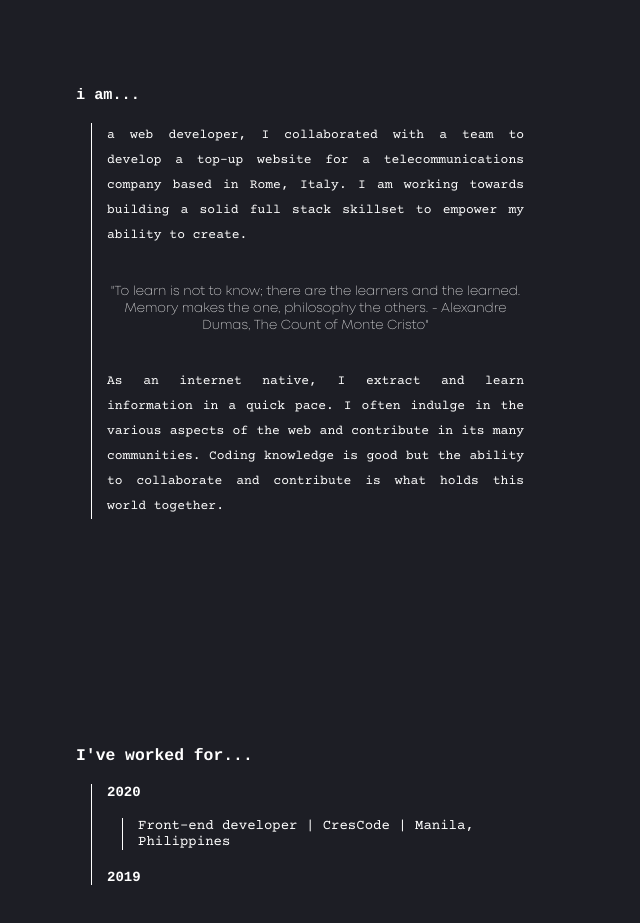
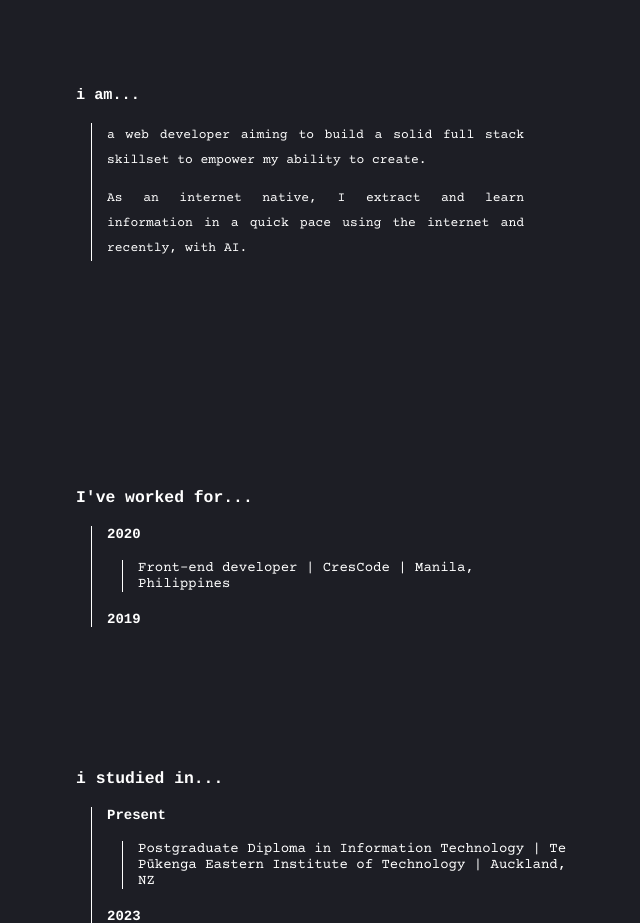
Before and after one commit to hoycid/my-portfolio, a React (Create React App) app: page / in a window 1280 px wide. Shown: the part 1320-2243 px from the top of the page, without its empty margins (340-980 px from the left). Built offline with nearby package versions, Linux system fonts and the light colour scheme; the HTML template or start-up script is replaced by a standard one.

Commit message:
revised description

```diff
--- a/src/App.js
+++ b/src/App.js
@@ -154,22 +154,17 @@
             <h3>{"i am..."}</h3>
             <div className={classes.content}>
               <p>
-                a web developer, I collaborated with a team to
-                develop a top-up website for a telecommunications company based
-                in Rome, Italy. I am working towards building a solid full stack
+                a web developer aiming to build a solid full stack
                 skillset to empower my ability to create.
               </p>
-              <p className={classes.highlight}>
+              {/* <p className={classes.highlight}>
                 "To learn is not to know; there are the learners and the
                 learned. Memory makes the one, philosophy the others.
                 - Alexandre Dumas, The Count of Monte Cristo"
-              </p>
+              </p> */}
               <p>
                 As an internet native, I extract and learn information in a
-                quick pace. I often indulge in the various aspects of the web
-                and contribute in its many communities. Coding knowledge is good
-                but the ability to collaborate and contribute is what holds this
-                world together.
+                quick pace using the internet and recently, with AI.
               </p>
             </div>
           </section>
```
